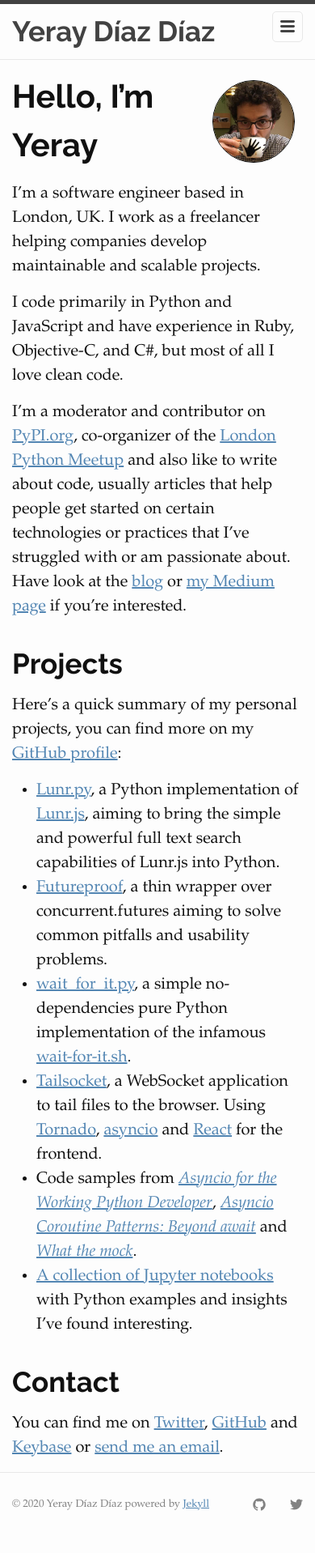
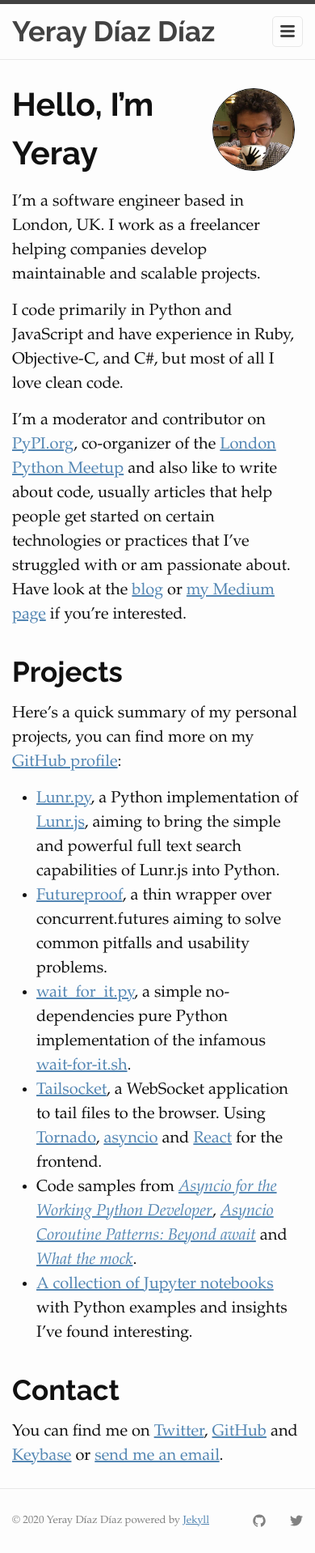
Before and after one commit to yeraydiazdiaz/yeraydiazdiaz.github.io, a Jekyll site: the page built from index.md, in a window 390 px wide. Shown: the whole page at 81% size. Built offline with Jekyll 4.4.1, drawn with Linux system fonts in a browser that asks for light colours.

Commit message:
Tweak mobile styling
Fix absolute URL to profile pic

```diff
--- a/_sass/minima/_layout.scss
+++ b/_sass/minima/_layout.scss
@@ -54,7 +54,7 @@
 
   @include media-query($on-palm) {
     position: absolute;
-    top: 9px;
+    top: 15px;
     right: $spacing-unit / 2;
     background-color: $background-color;
     border: 1px solid $grey-color-light;
@@ -150,7 +150,7 @@
   padding: $spacing-unit 0;
 
   @include media-query($on-palm) {
-    padding: 0;
+    padding: 0.5em 0;
   }
 }
 
@@ -227,7 +227,7 @@
   line-height: 1;
 
   @include media-query($on-laptop) {
-    @include relative-font-size(2.25);
+    @include relative-font-size(2.15);
   }
 }
 
--- a/index.md
+++ b/index.md
@@ -6,7 +6,7 @@ description: "I'm a freelance software engineer based in London, UK. I write cod
 ---
 
 <div markdown="1" class="about">
-<img src="{{ site.url }}/assets/yeray.jpg" alt="{{ site.author }} profile pic" class="profile-pic" />
+<img src="/assets/yeray.jpg" alt="{{ site.author }} profile pic" class="profile-pic" />
 
 # Hello, I'm Yeray
 
```
